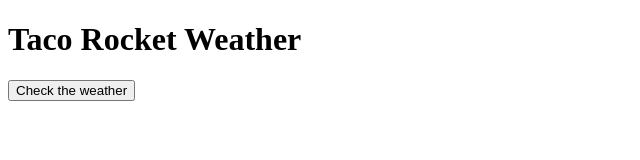
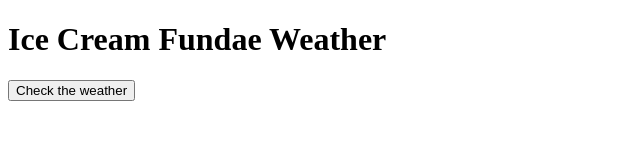
Before and after one commit to JoshM119/truck-weather, a plain HTML site: page index.html in a window 1280 px wide. Shown: the whole page, without its empty margins (0-640 px from the left). Drawn offline with Linux system fonts and the light colour scheme.

Commit message:
renamed truck

```diff
--- a/index.html
+++ b/index.html
@@ -3,11 +3,11 @@
 <head>
     <meta charset="UTF-8">
     <meta name="viewport" content="width=device-width, initial-scale=1.0">
-    <title>Document</title>
+    <title>Ice Cream Fundae</title>
 </head>
 <body>
     <main class="container py-5">
-        <h1>Taco Rocket Weather</h1>
+        <h1>Ice Cream Fundae Weather</h1>
         <button id="check-btn" class="btn btn-dark mb-3">Check the weather</button>
         <div id="weather"></div>
     </main>
```
